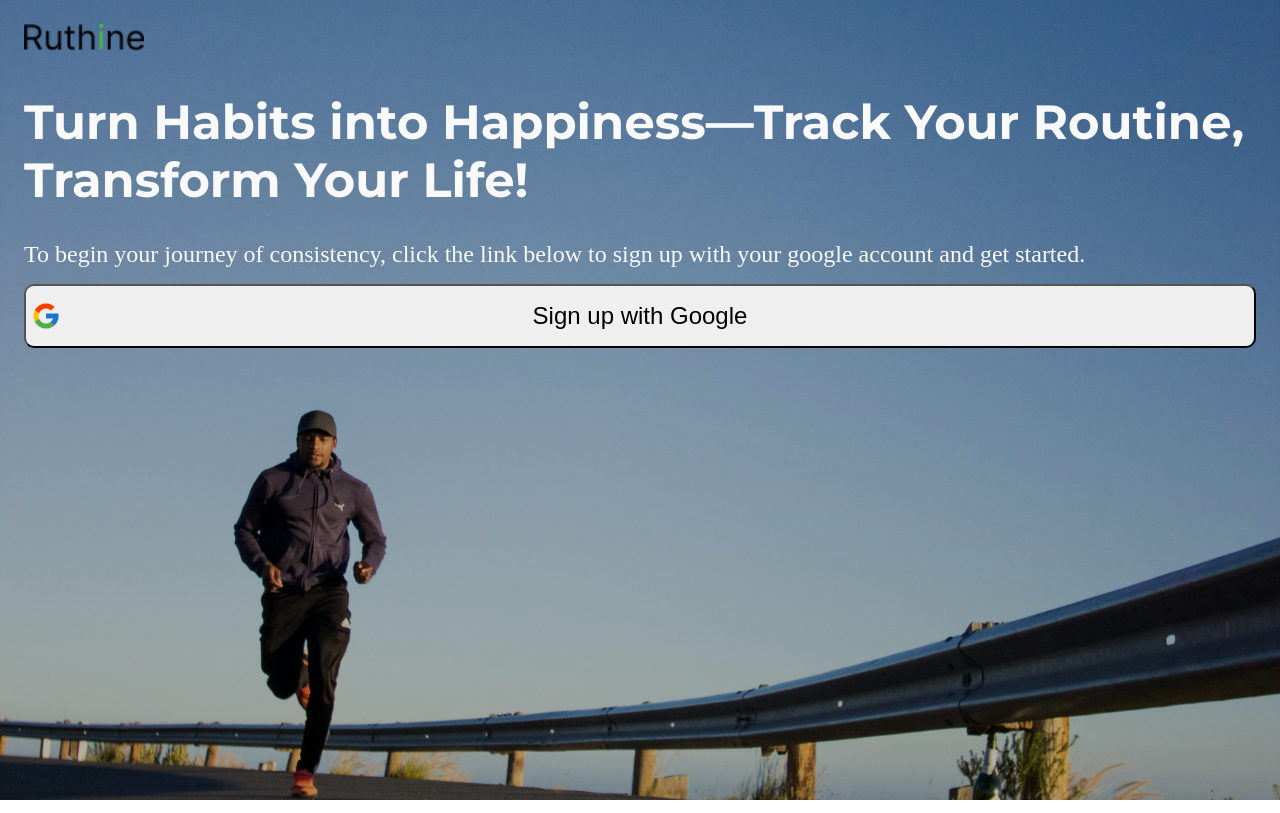
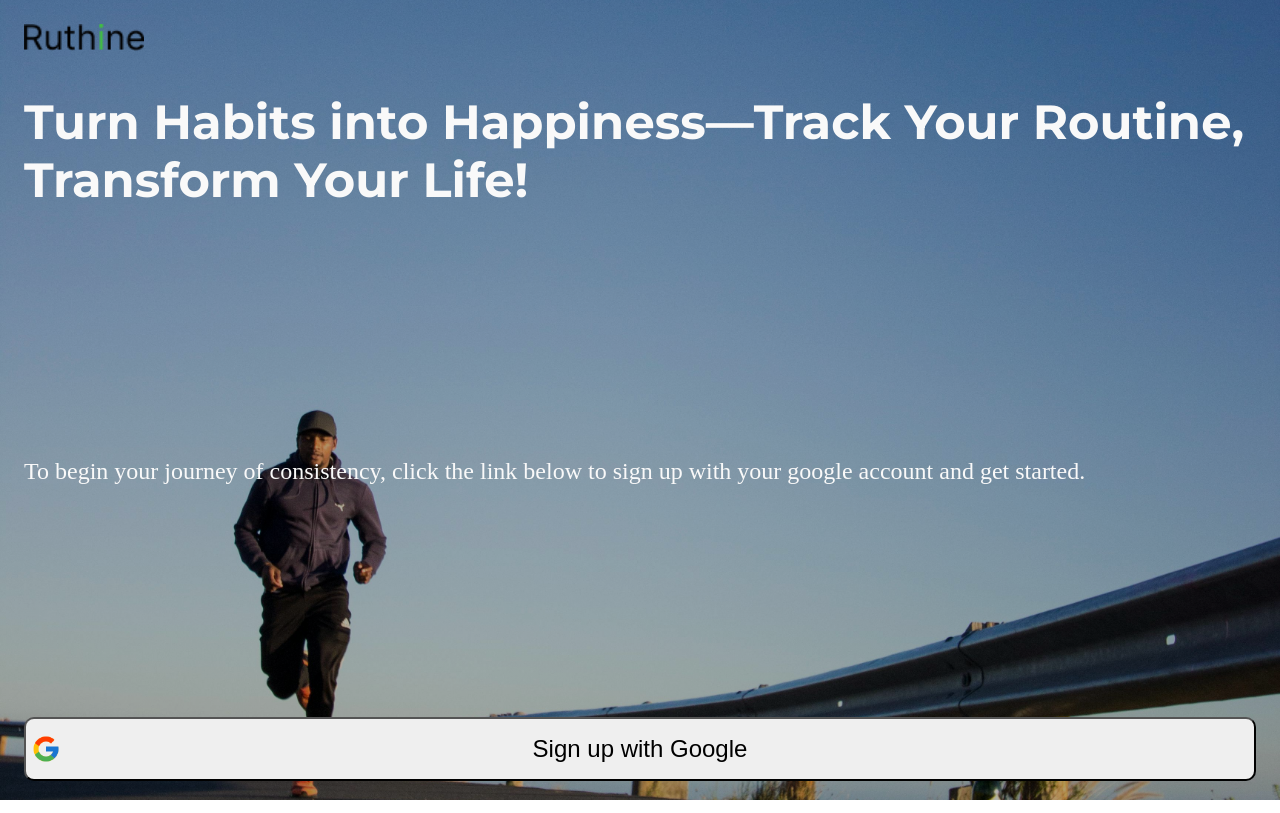
Before and after one commit to jephthahdominic/Consistensy, a React (Vite) app: page /login in a window 1280 px wide. Built offline with nearby package versions, Linux system fonts and the light colour scheme; a web font is replaced by a local one.

Commit message:
built the landing page

```diff
--- a/src/pages/LandingPage.module.css
+++ b/src/pages/LandingPage.module.css
@@ -16,11 +16,12 @@
 }
 .landingPage_main{
     width: 100%;
+    height: 100%;
     display: flex;
     flex-direction: column;
-    gap: 1rem;
+    justify-content: space-between;
     margin-top: 10px;
-    padding: 1rem 0;
+    padding: 1rem 0 2rem;
 }
 .landingPage_main h1{
     font-size: 48px;
```
